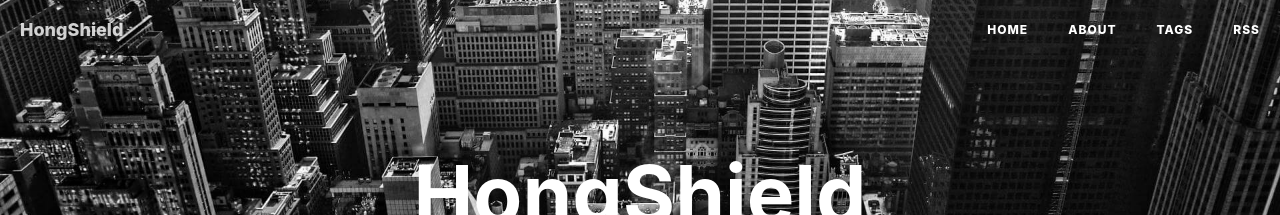
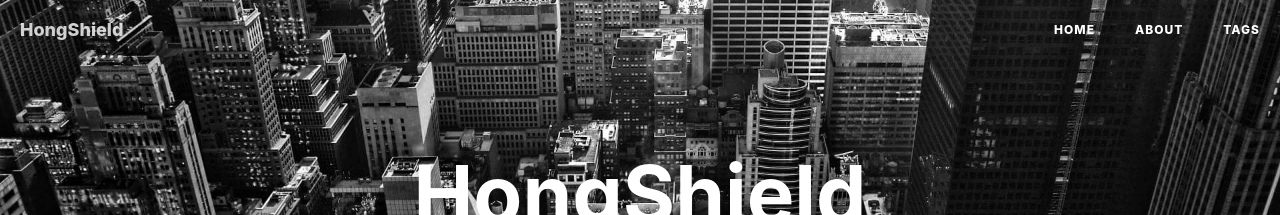
Before and after one commit to HongShield/hongshield.github.io, a Jekyll site: the page built from index.html, in a window 1280 px wide. Shown: the top 215 px of the page. Built offline with Jekyll 4.4.1, drawn with Linux system fonts in a browser that asks for light colours; nearby versions of some CDN libraries; the list of posts is cut into pages by our own code; comment, search, counter and statistics services are not loaded.

Commit message:
Update nav.html

```diff
--- a/_includes/nav.html
+++ b/_includes/nav.html
@@ -24,9 +24,6 @@
                         <a href="{{ page.url | prepend: site.baseurl }}">{{ page.title }}</a>
                     </li>
                     {% endif %}{% endfor %}
-                    <li>
-                        <a href="{{ "/feed.xml" | prepend: site.baseurl | presend: site.url }}">RSS</a>
-                    </li>
                 </ul>
             </div>
         </div>
```
